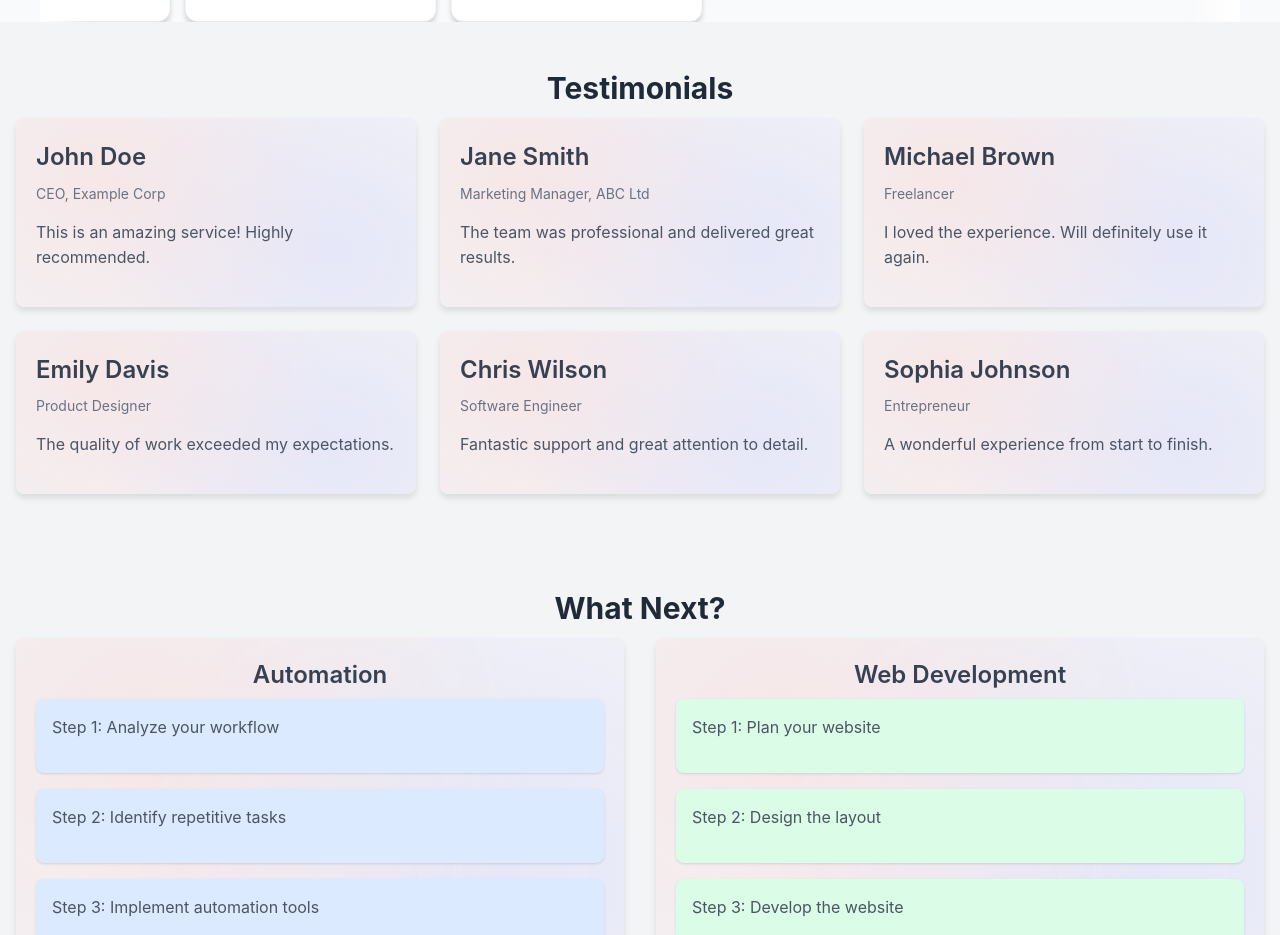
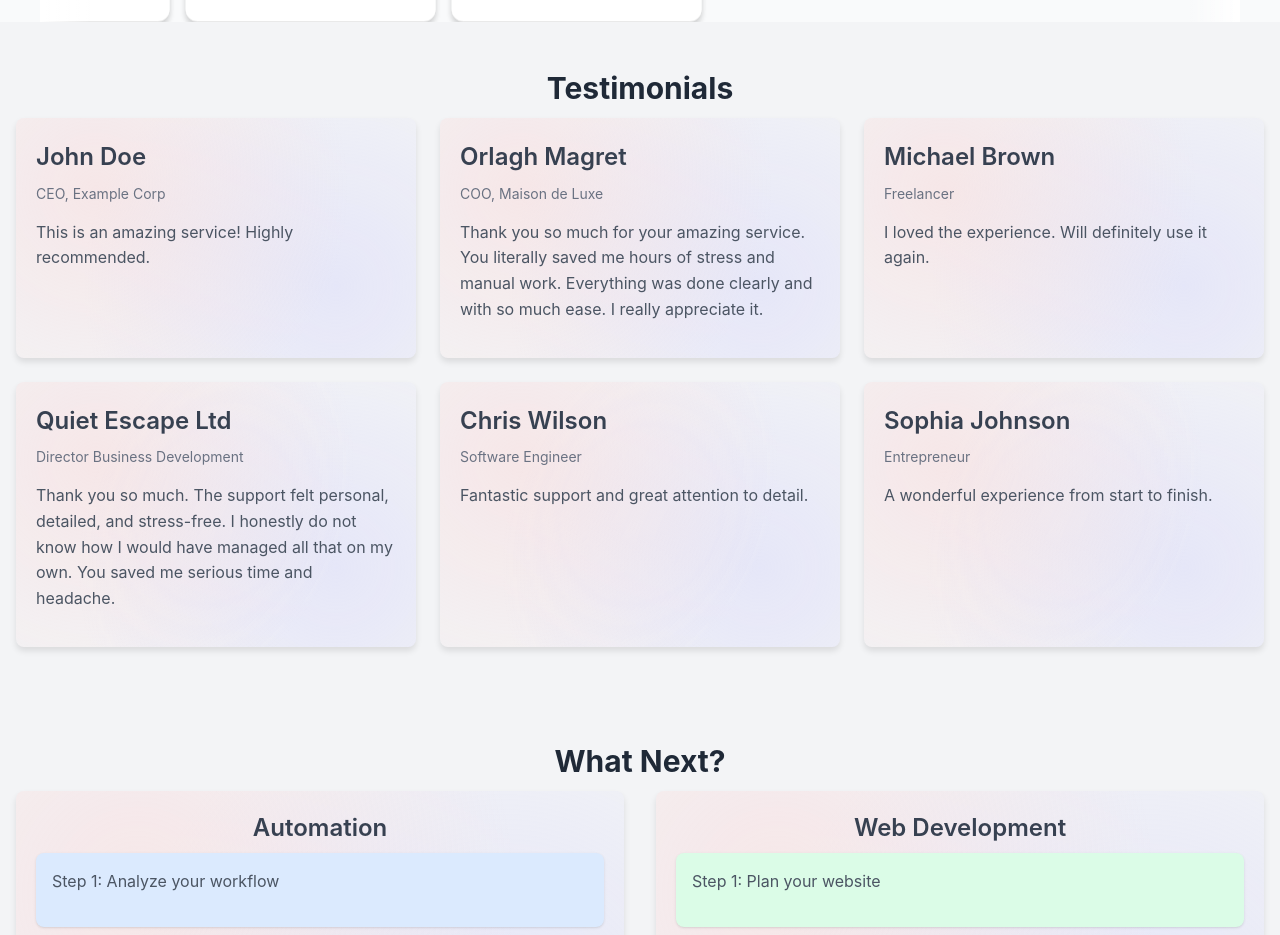
Before and after one commit to EGSIHAMA/egs-ihama-project, a Next.js app: page / in a window 1280 px wide. Shown: the part 2720-3655 px from the top of the page. Built offline with nearby package versions, Linux system fonts and the light colour scheme.

Commit message:
bug fixes Hero image

```diff
--- a/src/components/Hero.tsx
+++ b/src/components/Hero.tsx
@@ -30,12 +30,13 @@ export default function Hero() {
       transition={{ duration: 1, ease: "easeInOut" }} // Added ease effect
     >
       {/* Background Image */}
-      <div className="absolute inset-0 -z-10 overflow-hidden">
+      <div className="absolute inset-0 -z-10 overflow-hidden aspect-w-16 aspect-h-9">
         <Image
           src="/Hero-image2.jpg" // Path to your image
           alt="Hero Background"
           layout="fill" // Makes the image fill the container
           objectFit="cover" // Ensures the image covers the container
+          objectPosition="center" // Centers the image
           quality={100} // Optional: Set image quality
         />
       </div>
--- a/src/components/Testimonials.tsx
+++ b/src/components/Testimonials.tsx
@@ -12,9 +12,9 @@ export default function Testimonials() {
     },
     {
       id: 2,
-      name: "Jane Smith",
-      description: "Marketing Manager, ABC Ltd",
-      content: "The team was professional and delivered great results.",
+      name: "Orlagh Magret",
+      description: "COO, Maison de Luxe",
+      content: "Thank you so much for your amazing service. You literally saved me hours of stress and manual work. Everything was done clearly and with so much ease. I really appreciate it.",
     },
     {
       id: 3,
@@ -24,9 +24,9 @@ export default function Testimonials() {
     },
     {
       id: 4,
-      name: "Emily Davis",
-      description: "Product Designer",
-      content: "The quality of work exceeded my expectations.",
+      name: "Quiet Escape Ltd",
+      description: "Director Business Development",
+      content: "Thank you so much. The support felt personal, detailed, and stress-free. I honestly do not know how I would have managed all that on my own. You saved me serious time and headache.",
     },
     {
       id: 5,
--- a/src/components/portfolio.tsx
+++ b/src/components/portfolio.tsx
@@ -1,17 +1,16 @@
-import React from 'react';
-import Image from 'next/image';
+import React from "react";
+import Image from "next/image";
 
 const isValidUrl = (url: string): boolean => {
   try {
     const parsedUrl = new URL(url);
-        // Allow only specific domains
-        const allowedDomains = ['egsihama.com', 'via.placeholder.com'];
+    const allowedDomains = ["egsihama.com", "via.placeholder.com"];
     return (
-            (parsedUrl.protocol === 'http:' || parsedUrl.protocol === 'https:') &&
+      (parsedUrl.protocol === "http:" || parsedUrl.protocol === "https:") &&
       allowedDomains.includes(parsedUrl.hostname)
     );
   } catch {
-        return false; // Invalid URL
+    return false;
   }
 };
 
@@ -19,27 +18,27 @@ const Portfolio: React.FC = () => {
   const portfolioItems = [
     {
       id: 1,
-            image: '/about-image.jpg',
-            text: 'Project 1',
-            link: 'https://example.com/project1',
+      image: "/about-image.jpg", // Local image
+      text: "Project 1",
+      link: "https://example.com/project1",
     },
     {
       id: 2,
-            image: '/about-image.jpg',
-            text: 'Project 2',
-            link: 'https://example.com/project2',
+      image: "/about-image.jpg", // Local image
+      text: "Project 2",
+      link: "https://example.com/project2",
     },
     {
       id: 3,
-            image: 'https://via.placeholder.com/300',
-            text: 'Project 3',
-            link: 'https://example.com/project3',
+      image: "https://via.placeholder.com/300", // External image
+      text: "Project 3",
+      link: "https://example.com/project3",
     },
     {
       id: 4,
-            image: '/about-image.jpg',
-            text: 'Project 4 ',
-            link: 'https://example.com/project4',
+      image: "/about-image.jpg", // Local image
+      text: "Project 4",
+      link: "https://example.com/project4",
     },
   ];
 
@@ -47,16 +46,12 @@ const Portfolio: React.FC = () => {
     <section className="portfolio my-20">
       <div className="portfolio-slider">
         {portfolioItems.map((item) => {
-                    // Validate the URL before rendering
-                    const isValid = isValidUrl(item.link);
+          const isValid = isValidUrl(item.image);
 
           return (
-                        <div
-                            key={item.id} // Add the key prop here
-                            className="portfolio-item portfolio-image portfolio-text"
-                        >
+            <div key={item.id} className="portfolio-item portfolio-image portfolio-text">
               <a
-                                href={isValid ? item.link : '#'} // Use '#' if the URL is invalid
+                href={isValid ? item.link : "#"}
                 target="_blank"
                 rel="noopener noreferrer"
                 className="portfolio-item"
@@ -65,8 +60,8 @@ const Portfolio: React.FC = () => {
                   <Image
                     src={item.image}
                     alt={item.text}
-                                        width={300} // Replace with actual width
-                                        height={200} // Replace with actual height
+                    width={300}
+                    height={200}
                     className="rounded-lg"
                   />
                 </div>
```
Lines whose indentation alone changed are shown as unchanged.
